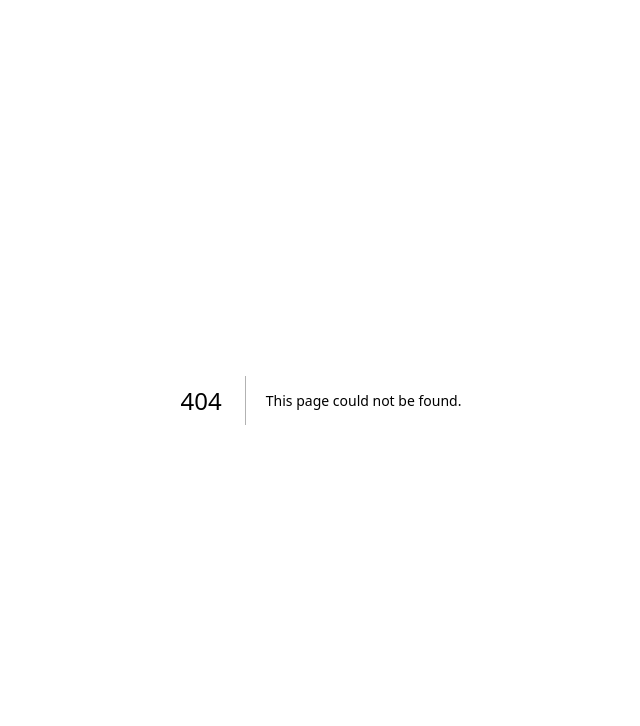
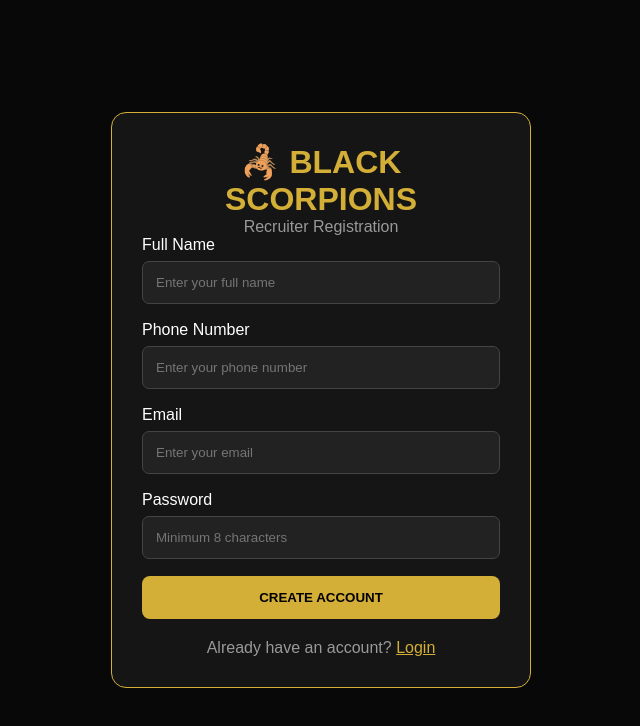
Before and after one commit to BlackScorpions-HQ/black-scorpions-crm, a Next.js app: page /signup in a window 1280 px wide. Before the commit this address had no page. Shown: the top 726 px of the page, without its empty margins (319-959 px from the left). Built offline with nearby package versions, Linux system fonts and the light colour scheme.

Commit message:
Add signup page with form and validation

```diff
--- /dev/null
+++ b/app/signup/page.js
@@ -0,0 +1,166 @@
+
+"use client";
+
+import { useState } from "react";
+import { createClient } from "../../utils/supabase/client";
+
+export default function SignupPage() {
+  const [name, setName] = useState("");
+  const [phone, setPhone] = useState("");
+  const [email, setEmail] = useState("");
+  const [password, setPassword] = useState("");
+  const [loading, setLoading] = useState(false);
+  const [message, setMessage] = useState("");
+  const [error, setError] = useState("");
+
+  async function handleSignup(e) {
+    e.preventDefault();
+    setLoading(true);
+    setMessage("");
+    setError("");
+
+    try {
+      const supabase = createClient();
+
+      const { error } = await supabase.auth.signUp({
+        email,
+        password,
+        options: {
+          data: {
+            full_name: name,
+            phone: phone
+          }
+        }
+      });
+
+      if (error) {
+        setError(error.message);
+      } else {
+        setMessage(
+          "Account created! Check your email to confirm your account before logging in."
+        );
+      }
+    } catch (err) {
+      setError(err.message || "Something went wrong.");
+    }
+
+    setLoading(false);
+  }
+
+  const inputStyle = {
+    width: "100%",
+    padding: 13,
+    marginTop: 7,
+    marginBottom: 17,
+    background: "#222",
+    color: "white",
+    border: "1px solid #444",
+    borderRadius: 7,
+    boxSizing: "border-box"
+  };
+
+  return (
+    <main style={{
+      minHeight: "100vh",
+      background: "#080808",
+      color: "white",
+      display: "flex",
+      alignItems: "center",
+      justifyContent: "center",
+      padding: 20,
+      fontFamily: "Arial"
+    }}>
+      <form onSubmit={handleSignup} style={{
+        width: "100%",
+        maxWidth: 420,
+        background: "#151515",
+        border: "1px solid #d4af37",
+        borderRadius: 15,
+        padding: 30
+      }}>
+        <h1 style={{ color: "#d4af37", textAlign: "center" }}>
+          🦂 BLACK SCORPIONS
+        </h1>
+
+        <p style={{ textAlign: "center", color: "#999" }}>
+          Recruiter Registration
+        </p>
+
+        <label>Full Name</label>
+        <input
+          style={inputStyle}
+          value={name}
+          onChange={e => setName(e.target.value)}
+          required
+          placeholder="Enter your full name"
+        />
+
+        <label>Phone Number</label>
+        <input
+          style={inputStyle}
+          value={phone}
+          onChange={e => setPhone(e.target.value)}
+          required
+          placeholder="Enter your phone number"
+        />
+
+        <label>Email</label>
+        <input
+          type="email"
+          style={inputStyle}
+          value={email}
+          onChange={e => setEmail(e.target.value)}
+          required
+          placeholder="Enter your email"
+        />
+
+        <label>Password</label>
+        <input
+          type="password"
+          style={inputStyle}
+          value={password}
+          onChange={e => setPassword(e.target.value)}
+          required
+          minLength={8}
+          placeholder="Minimum 8 characters"
+        />
+
+        {error && (
+          <p style={{ color: "#ff5555" }}>{error}</p>
+        )}
+
+        {message && (
+          <p style={{ color: "#d4af37" }}>{message}</p>
+        )}
+
+        <button
+          type="submit"
+          disabled={loading}
+          style={{
+            width: "100%",
+            padding: 14,
+            background: "#d4af37",
+            color: "#000",
+            border: "none",
+            borderRadius: 8,
+            fontWeight: "bold",
+            cursor: "pointer"
+          }}
+        >
+          {loading ? "Creating Account..." : "CREATE ACCOUNT"}
+        </button>
+
+        <p style={{
+          textAlign: "center",
+          color: "#999",
+          marginTop: 20
+        }}>
+          Already have an account?{" "}
+          <a href="/login" style={{ color: "#d4af37" }}>
+            Login
+          </a>
+        </p>
+      </form>
+    </main>
+  );
+}
```
